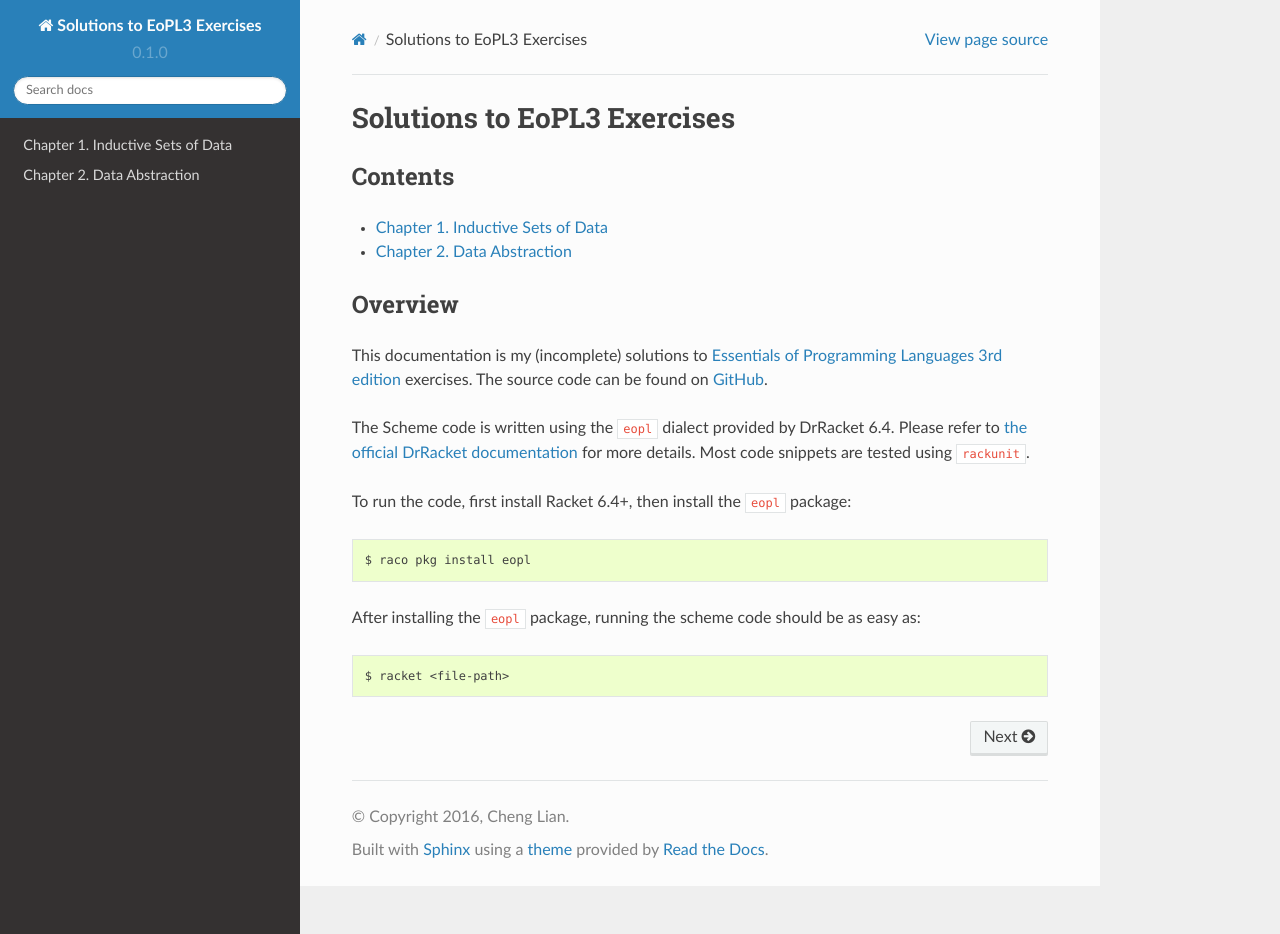
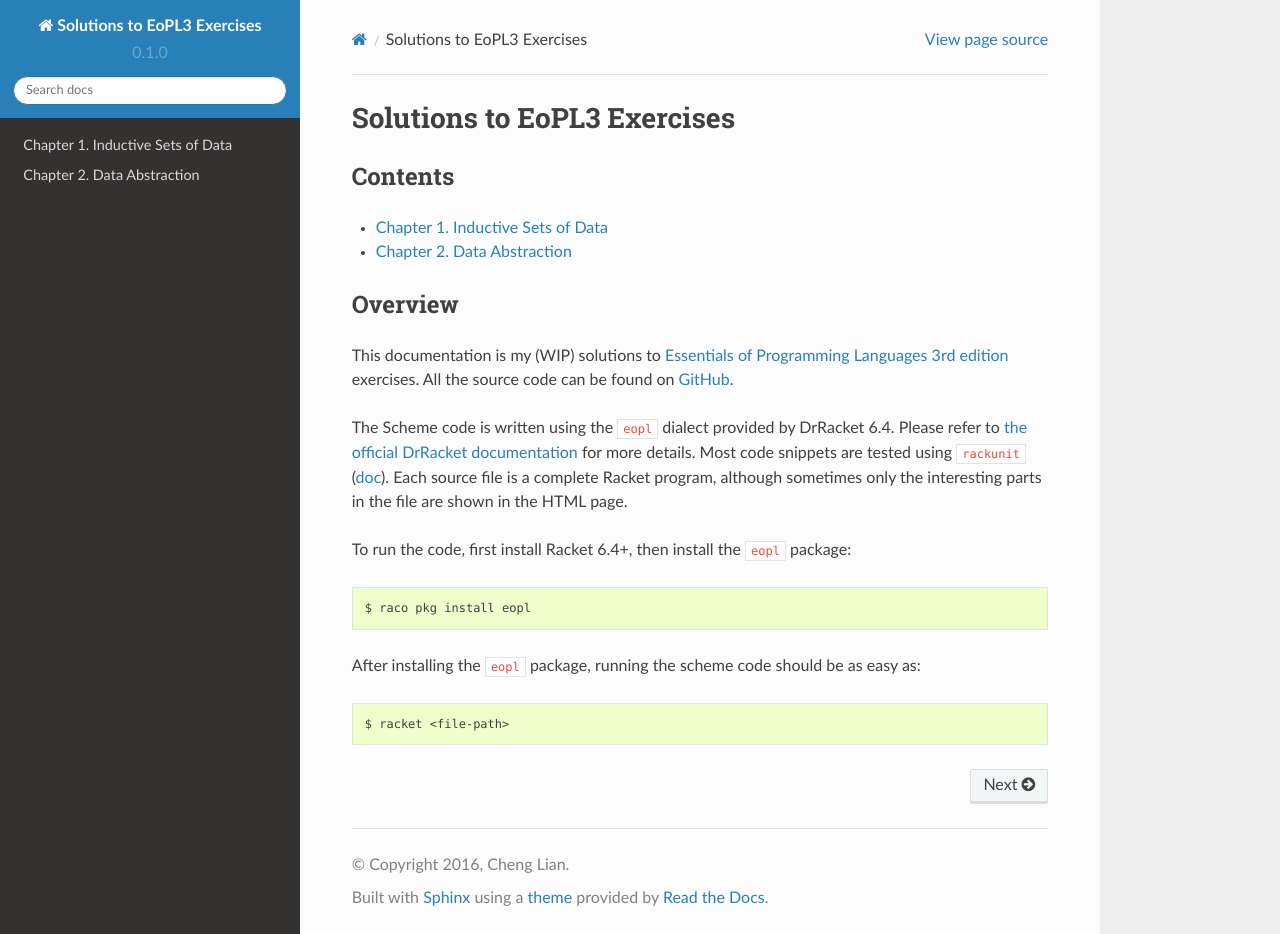
Before and after one commit to liancheng/eopl3, a Sphinx documentation site: the page built from source/index.rst, in a window 1280 px wide and 934 px high. Built offline with Sphinx 7.4.7 and the Read the Docs theme 2.0.0, drawn with Linux system fonts in a browser that asks for light colours.

Commit message:
Minor index.html updates

```diff
--- a/source/index.rst
+++ b/source/index.rst
@@ -15,9 +15,9 @@ Contents
 Overview
 ########
 
-This documentation is my (incomplete) solutions to `Essentials of Programming Languages 3rd edition`__ exercises. The source code can be found on `GitHub`__.
+This documentation is my (WIP) solutions to `Essentials of Programming Languages 3rd edition`__ exercises. All the source code can be found on `GitHub`__.
 
-The Scheme code is written using the ``eopl`` dialect provided by DrRacket 6.4. Please refer to `the official DrRacket documentation`__ for more details. Most code snippets are tested using ``rackunit``.
+The Scheme code is written using the ``eopl`` dialect provided by DrRacket 6.4. Please refer to `the official DrRacket documentation`__ for more details. Most code snippets are tested using ``rackunit`` (`doc`__). Each source file is a complete Racket program, although sometimes only the interesting parts in the file are shown in the HTML page.
 
 To run the code, first install Racket 6.4+, then install the ``eopl`` package::
 
@@ -30,3 +30,4 @@ After installing the ``eopl`` package, running the scheme code should be as easy
 __ http://www.eopl3.com/
 __ http://github.com/liancheng/eopl3/
 __ http://docs.racket-lang.org/eopl/
+__ http://docs.racket-lang.org/rackunit/
```
